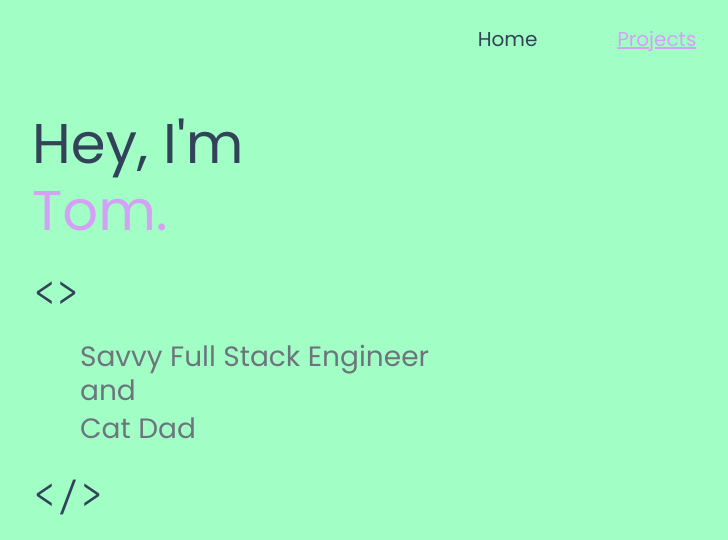
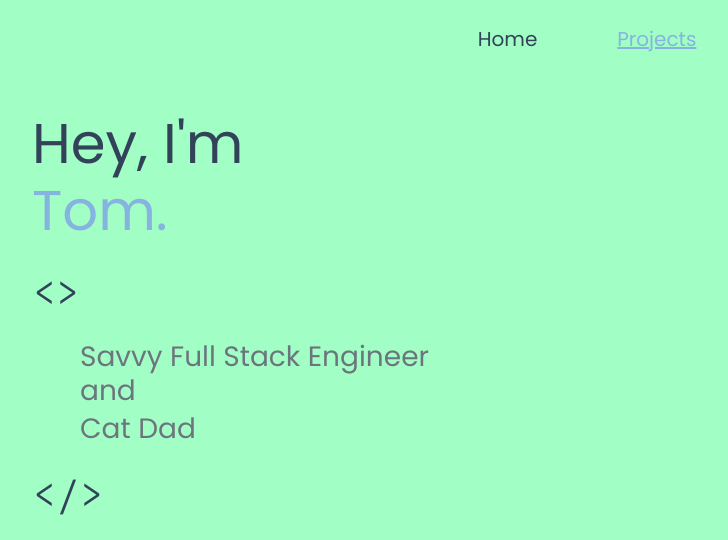
Before and after one commit to TomSinovich/portfolio, a Gatsby site: page / in a window 1280 px wide. Shown: the top 540 px of the page, without its empty margins (53-781 px from the left). Built offline with nearby package versions, Linux system fonts and the light colour scheme; Gatsby itself is replaced by a stand-in of ours.

Commit message:
color-blind proof attempt #1

```diff
--- a/src/components/info.js
+++ b/src/components/info.js
@@ -10,7 +10,7 @@ export default () => {
   return (
     <div className="container">
       <div className="my-5"></div>
-      <div className="display-4" style={{ color: "#D4A1F7" }}>
+      <div className="display-4" style={{ color: "#87B3E0" }}>
         <span style={{ color: "#324359" }}>Hey, I'm</span> <br />
         Tom.
       </div>
--- a/src/components/link.js
+++ b/src/components/link.js
@@ -5,7 +5,7 @@ export default function Intent({ children, to }) {
   return (
     <Link
       paintDrip
-      hex="#D4A1F7"
+      hex="#87B3E0"
       length={0.75}
       className="nav-link"
       to={to}
@@ -14,7 +14,7 @@ export default function Intent({ children, to }) {
         textDecoration: "none",
       }}
       style={{
-        color: "#D4A1F7",
+        color: "#87B3E0",
         textDecoration: "underline",
       }}
     >
--- a/src/style.css
+++ b/src/style.css
@@ -60,7 +60,7 @@ body {
 }
 
 .card-link {
-  color: #d4a1f7;
+  color: #87B3E0;
 }
 
 .card-footer-wrapper {
```
